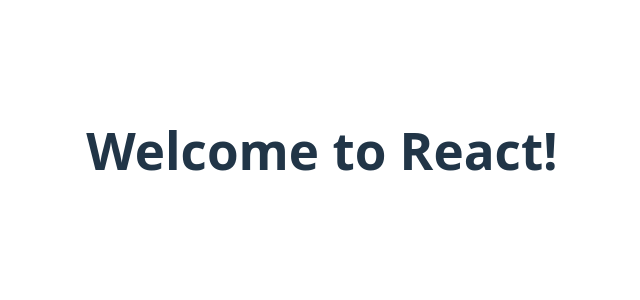
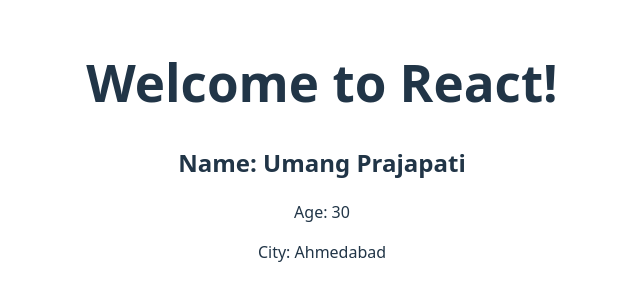
Before and after one commit to umang48/learn-react, a React (Vite) app in the folder my-first-app/: page / in a window 1280 px wide. Shown: the part 250-550 px from the top of the page, without its empty margins (318-958 px from the left). Built offline with nearby package versions, Linux system fonts and the light colour scheme.

Commit message:
react props example

```diff
--- a/my-first-app/src/App.jsx
+++ b/my-first-app/src/App.jsx
@@ -1,11 +1,13 @@
 import './App.css'
 import Greeting from './components/Greeting';
+import Usercard from './components/Usercard';
 
 function App() {
 
   return (
     <>
       <Greeting />
+      <Usercard name="Umang Prajapati" age={30} city="Ahmedabad" />
     </>
   )
 }
--- /dev/null
+++ b/my-first-app/src/components/Usercard.jsx
@@ -0,0 +1,10 @@
+function Usercard({name,age,city}) {
+  return (
+    <div className="usercard">
+      <h2>Name: {name}</h2>
+      <p>Age: {age}</p>
+      <p>City: {city}</p>
+    </div>
+  );
+}
+export default Usercard;
```
